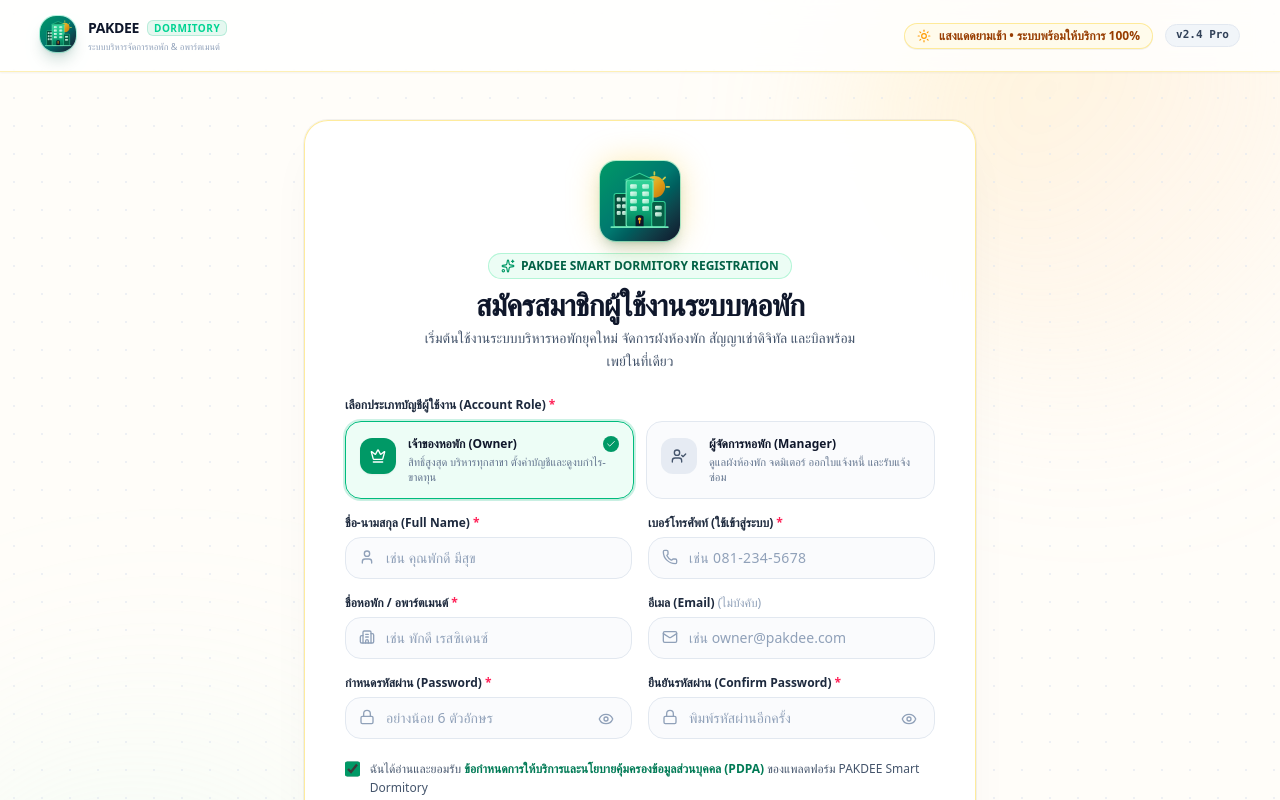
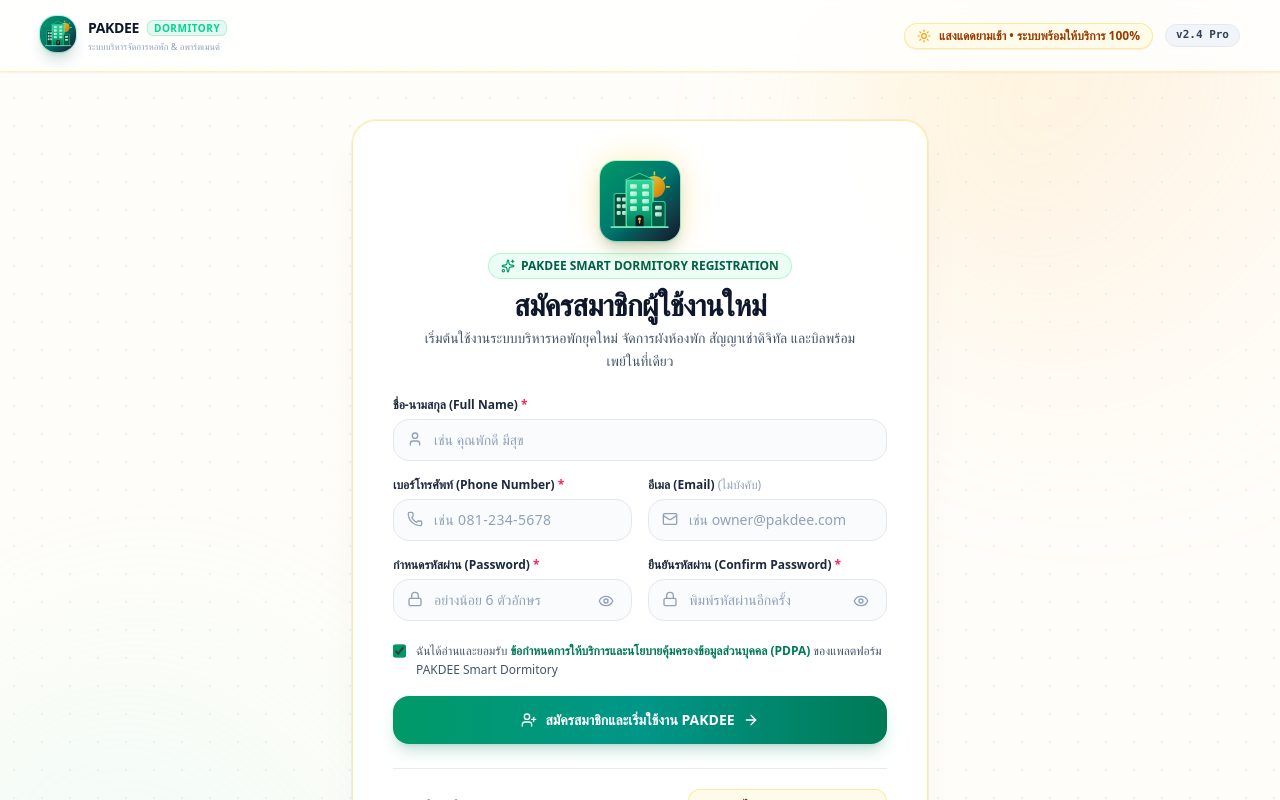
Before and after one commit to Kankan1409/Pakdee-web, a Next.js app: page /register in a window 1280 px wide. Shown: the top 800 px of the page. Built offline with nearby package versions, Linux system fonts and the light colour scheme.

Commit message:
refactor(auth): remove account role selector and dormitory name from register form

```diff
--- a/src/components/auth/register-view.tsx
+++ b/src/components/auth/register-view.tsx
@@ -3,7 +3,7 @@
 import React, { useState, useMemo } from "react";
 import Link from "next/link";
 import { PakdeeLogo } from "@/components/ui/pakdee-logo";
-import { useAuth, UserRole } from "@/lib/auth-context";
+import { useAuth } from "@/lib/auth-context";
 import { formatThaiPhone, isValidThaiPhone, isValidEmail } from "@/lib/validators";
 import {
   Lock,
@@ -12,7 +12,6 @@ import {
   ShieldCheck,
   Eye,
   EyeOff,
-  Building2,
   Sparkles,
   Sun,
   FileText,
@@ -22,8 +21,6 @@ import {
   User,
   Mail,
   UserPlus,
-  Crown,
-  UserCheck,
   X,
   Check,
   ArrowLeft,
@@ -33,11 +30,9 @@ export function RegisterView() {
   const { register } = useAuth();
 
   // Form States
-  const [role, setRole] = useState<UserRole>("owner");
   const [fullName, setFullName] = useState("");
   const [phone, setPhone] = useState("");
   const [email, setEmail] = useState("");
-  const [dormitoryName, setDormitoryName] = useState("");
   const [password, setPassword] = useState("");
   const [confirmPassword, setConfirmPassword] = useState("");
   const [acceptTerms, setAcceptTerms] = useState(true);
@@ -94,11 +89,6 @@ export function RegisterView() {
       return;
     }
 
-    if (role === "owner" && !dormitoryName.trim()) {
-      setErrorMessage("กรุณาระบุชื่อหอพักหรืออพาร์ตเมนต์ของคุณ");
-      return;
-    }
-
     if (!password || password.length < 6) {
       setErrorMessage("กรุณากำหนดรหัสผ่านอย่างน้อย 6 ตัวอักษร");
       return;
@@ -120,8 +110,6 @@ export function RegisterView() {
         fullName: fullName.trim(),
         phone: phone.trim(),
         email: email.trim() || undefined,
-        dormitoryName: dormitoryName.trim() || undefined,
-        role,
         password,
       });
 
@@ -173,7 +161,7 @@ export function RegisterView() {
 
       {/* 3. Main Center Bento Section */}
       <main className="flex-1 flex items-center justify-center p-4 sm:p-8 z-10 my-4">
-        <div className="w-full max-w-2xl">
+        <div className="w-full max-w-xl">
           {/* Main Sunlight Bento Card */}
           <div className="bg-white/95 border border-amber-200/80 rounded-3xl p-6 sm:p-10 shadow-2xl shadow-amber-950/5 backdrop-blur-xl relative ring-1 ring-slate-900/5">
             {/* Top Brand Header */}
@@ -190,7 +178,7 @@ export function RegisterView() {
               </div>
 
               <h1 className="text-2xl sm:text-3xl font-black tracking-tight text-slate-900">
-                สมัครสมาชิกผู้ใช้งานระบบหอพัก
+                สมัครสมาชิกผู้ใช้งานใหม่
               </h1>
               <p className="text-xs sm:text-sm text-slate-600 mt-1 max-w-md leading-relaxed">
                 เริ่มต้นใช้งานระบบบริหารหอพักยุคใหม่ จัดการผังห้องพัก สัญญาเช่าดิจิทัล และบิลพร้อมเพย์ในที่เดียว
@@ -228,86 +216,6 @@ export function RegisterView() {
 
                 {/* Registration Form */}
                 <form onSubmit={handleSubmit} className="space-y-4">
-                  {/* Role Selection Bento Selector */}
-                  <div>
-                    <label className="block text-xs font-bold text-slate-800 mb-2">
-                      เลือกประเภทบัญชีผู้ใช้งาน (Account Role) <span className="text-rose-500">*</span>
-                    </label>
-                    <div className="grid grid-cols-1 sm:grid-cols-2 gap-3">
-                      <button
-                        type="button"
-                        onClick={() => setRole("owner")}
-                        className={`p-3.5 rounded-2xl border text-left transition flex items-start gap-3 cursor-pointer ${
-                          role === "owner"
-                            ? "bg-emerald-50/90 border-emerald-500 ring-2 ring-emerald-500/20 shadow-xs"
-                            : "bg-slate-50/70 border-slate-200 hover:border-slate-300 hover:bg-white"
-                        }`}
-                      >
-                        <div
-                          className={`w-9 h-9 rounded-xl flex items-center justify-center shrink-0 mt-0.5 ${
-                            role === "owner"
-                              ? "bg-emerald-600 text-white shadow-xs"
-                              : "bg-slate-200/80 text-slate-600"
-                          }`}
-                        >
-                          <Crown className="w-4 h-4" />
-                        </div>
-                        <div className="flex-1 min-w-0">
-                          <div className="flex items-center justify-between gap-1">
-                            <span className="text-xs font-black text-slate-900">
-                              เจ้าของหอพัก (Owner)
-                            </span>
-                            {role === "owner" && (
-                              <span className="w-4 h-4 rounded-full bg-emerald-600 text-white flex items-center justify-center">
-                                <Check className="w-2.5 h-2.5" />
-                              </span>
-                            )}
-                          </div>
-                          <p className="text-[11px] text-slate-500 leading-snug mt-0.5">
-                            สิทธิ์สูงสุด บริหารทุกสาขา ตั้งค่าบัญชีและดูงบกำไร-ขาดทุน
-                          </p>
-                        </div>
-                      </button>
-
-                      <button
-                        type="button"
-                        onClick={() => setRole("manager")}
-                        className={`p-3.5 rounded-2xl border text-left transition flex items-start gap-3 cursor-pointer ${
-                          role === "manager"
-                            ? "bg-amber-50/90 border-amber-500 ring-2 ring-amber-500/20 shadow-xs"
-                            : "bg-slate-50/70 border-slate-200 hover:border-slate-300 hover:bg-white"
-                        }`}
-                      >
-                        <div
-                          className={`w-9 h-9 rounded-xl flex items-center justify-center shrink-0 mt-0.5 ${
-                            role === "manager"
-                              ? "bg-amber-500 text-white shadow-xs"
-                              : "bg-slate-200/80 text-slate-600"
-                          }`}
-                        >
-                          <UserCheck className="w-4 h-4" />
-                        </div>
-                        <div className="flex-1 min-w-0">
-                          <div className="flex items-center justify-between gap-1">
-                            <span className="text-xs font-black text-slate-900">
-                              ผู้จัดการหอพัก (Manager)
-                            </span>
-                            {role === "manager" && (
-                              <span className="w-4 h-4 rounded-full bg-amber-500 text-white flex items-center justify-center">
-                                <Check className="w-2.5 h-2.5" />
-                              </span>
-                            )}
-                          </div>
-                          <p className="text-[11px] text-slate-500 leading-snug mt-0.5">
-                            ดูแลผังห้องพัก จดมิเตอร์ ออกใบแจ้งหนี้ และรับแจ้งซ่อม
-                          </p>
-                        </div>
-                      </button>
-                    </div>
-                  </div>
-
-                  {/* Two-Column Personal Info: Full Name & Phone */}
-                  <div className="grid grid-cols-1 sm:grid-cols-2 gap-4">
                   {/* Full Name */}
                   <div>
                     <label className="block text-xs font-bold text-slate-800 mb-1.5">
@@ -327,10 +235,12 @@ export function RegisterView() {
                     </div>
                   </div>
 
+                  {/* Two-Column Phone & Email */}
+                  <div className="grid grid-cols-1 sm:grid-cols-2 gap-4">
                     {/* Phone Number */}
                     <div>
                       <label className="block text-xs font-bold text-slate-800 mb-1.5">
-                        เบอร์โทรศัพท์ (ใช้เข้าสู่ระบบ) <span className="text-rose-500">*</span>
+                        เบอร์โทรศัพท์ (Phone Number) <span className="text-rose-500">*</span>
                       </label>
                       <div className="relative">
                         <Phone className="w-4 h-4 text-slate-400 absolute left-3.5 top-3" />
@@ -342,32 +252,6 @@ export function RegisterView() {
                           autoComplete="tel"
                           required
                           className="w-full bg-slate-50/70 border border-slate-200 hover:border-slate-300 rounded-2xl pl-10 pr-4 py-2.5 text-sm text-slate-900 placeholder-slate-400 focus:outline-none focus:bg-white focus:border-emerald-600 focus:ring-2 focus:ring-emerald-500/20 transition font-medium tracking-wide"
-                        />
-                      </div>
-                    </div>
-                  </div>
-
-                  {/* Two-Column Dormitory Name & Email */}
-                  <div className="grid grid-cols-1 sm:grid-cols-2 gap-4">
-                    {/* Dormitory Name */}
-                    <div>
-                      <label className="block text-xs font-bold text-slate-800 mb-1.5">
-                        ชื่อหอพัก / อพาร์ตเมนต์{" "}
-                        {role === "owner" ? (
-                          <span className="text-rose-500">*</span>
-                        ) : (
-                          <span className="text-slate-400 font-normal">(ถ้ามี)</span>
-                        )}
-                      </label>
-                      <div className="relative">
-                        <Building2 className="w-4 h-4 text-slate-400 absolute left-3.5 top-3" />
-                        <input
-                          type="text"
-                          value={dormitoryName}
-                          onChange={(e) => setDormitoryName(e.target.value)}
-                          placeholder="เช่น พักดี เรสซิเดนซ์"
-                          required={role === "owner"}
-                          className="w-full bg-slate-50/70 border border-slate-200 hover:border-slate-300 rounded-2xl pl-10 pr-4 py-2.5 text-sm text-slate-900 placeholder-slate-400 focus:outline-none focus:bg-white focus:border-emerald-600 focus:ring-2 focus:ring-emerald-500/20 transition font-medium"
                         />
                       </div>
                     </div>
@@ -519,7 +403,7 @@ export function RegisterView() {
                     {isLoading ? (
                       <>
                         <div className="w-4 h-4 border-2 border-white/30 border-t-white rounded-full animate-spin" />
-                        <span>กำลังสร้างบัญชีและเตรียมระบบหอพัก...</span>
+                        <span>กำลังสร้างบัญชีผู้ใช้งาน...</span>
                       </>
                     ) : (
                       <>
--- a/src/lib/auth-context.tsx
+++ b/src/lib/auth-context.tsx
@@ -27,7 +27,7 @@ export interface RegisterPayload {
   phone: string;
   email?: string;
   dormitoryName?: string;
-  role: UserRole;
+  role?: UserRole;
   password: string;
 }
 
@@ -346,13 +346,14 @@ export function AuthProvider({ children }: { children: ReactNode }) {
         };
       }
 
-      const isOwner = payload.role === "owner";
+      const assignedRole: UserRole = payload.role || "owner";
+      const isOwner = assignedRole === "owner";
       const newUser: AuthUser = {
         id: `usr-${Date.now()}`,
         name: payload.fullName.trim(),
         email: cleanEmail || `${cleanPhone}@pakdee.com`,
         phone: payload.phone.trim(),
-        role: payload.role,
+        role: assignedRole,
         roleTitle: isOwner
           ? "เจ้าของหอพัก (Owner / Super Admin)"
           : "ผู้จัดการหอพัก (Manager / Branch Admin)",
```
Lines whose indentation alone changed are shown as unchanged.
